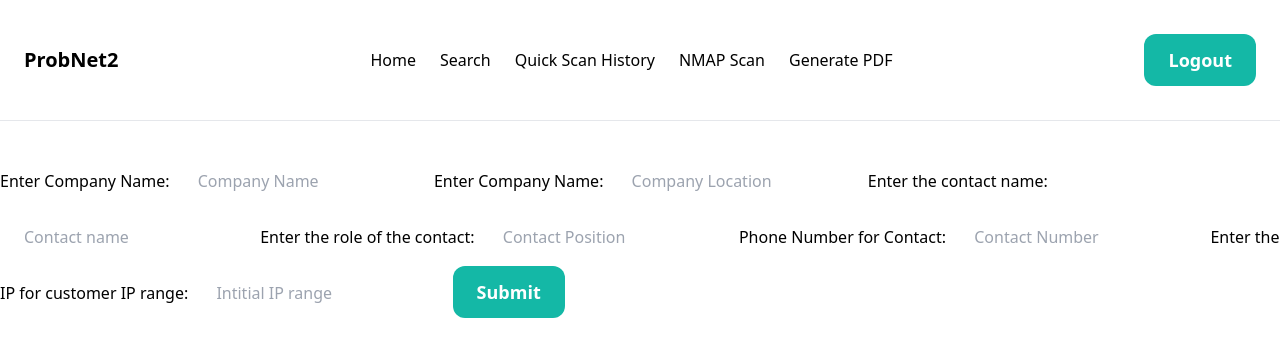
After one commit to JacksonLDJ/ProbNet2, a Django app: page /customer_data/ in a window 1280 px wide. The commit adds this page. Shown: the top 357 px of the page. Run offline with Django 5.2, Linux system fonts and the light colour scheme; some libraries are stand-ins or nearby versions.

```diff
--- a/ProbNet2/ProbNet2/scanner.py
+++ b/ProbNet2/ProbNet2/scanner.py
@@ -84,7 +84,7 @@ class NMAP_Scanner():
                 port.save()
 
 
-    def netsweeper(self, target):
+    def netsweeper(self, target, customer_id):
         scan = nmap3.NmapHostDiscovery()
 
         net_scan = scan.nmap_no_portscan(target)
@@ -106,11 +106,13 @@ class NMAP_Scanner():
 
                  ip_address = ip_address
 
+                 customer_id_checked = customer_id if customer_id and customer_id != 1 else None
                  if state.lower() == 'up':
                      Netsweeper_Result.objects.create(
                          ip_address = ip_address,
                          mac_address = mac_address,
                          hostname = hostname,
                          vendor = vendor,
-                         state = state
+                         state = state,
+                         customer_id = customer_id_checked
                      )
--- a/ProbNet2/ProbNet2/urls.py
+++ b/ProbNet2/ProbNet2/urls.py
@@ -1,6 +1,6 @@
 from django.contrib import admin
 from django.urls import path
-from core.views import app_home, contact, logout, perform_nmap_scan, Full_Scan_History, Quick_Scan_History, NMAP_Scan, netsweeper, reporting_devices, reporting_ports, generate_pdf, reporting_netsweeper, netsweeper_generate_pdf
+from core.views import app_home, contact, logout, perform_nmap_scan, Full_Scan_History, Quick_Scan_History, NMAP_Scan, netsweeper, reporting_devices, reporting_ports, generate_pdf, reporting_netsweeper, netsweeper_generate_pdf, customer_data, submit_customer_data
 from django.contrib.auth.views import LoginView, LogoutView
 from core.forms import LoginForm
 #Resources used: https://docs.djangoproject.com/en/5.0/topics/http/urls/
@@ -22,5 +22,7 @@ urlpatterns = [
     path ('reporting/ports/<int:device_id>/', reporting_ports, name='reporting_ports' ),
     path ('reporting/netsweeper_results/', reporting_netsweeper, name="reporting_netsweeper" ),
     path ('generate_pdf/', generate_pdf, name="generate_pdf" ),
-    path ('netsweeper_generate_pdf/', netsweeper_generate_pdf, name="netsweeper_generate_pdf" )
+    path ('netsweeper_generate_pdf/', netsweeper_generate_pdf, name="netsweeper_generate_pdf" ),
+    path ('customer_data/', customer_data, name="customer_data" ),
+    path ('customer_data_save/', submit_customer_data, name="submit_customer_data"  )
 ]
--- a/ProbNet2/core/forms.py
+++ b/ProbNet2/core/forms.py
@@ -40,12 +40,60 @@ class NmapForm(forms.Form):
         validators=[ip_validator])
 
 
-class NetsweeperForm(forms.Form):
+class NetsweeperForm(forms.Form):#https://stackoverflow.com/questions/29247654/python-how-to-use-constructor-with-django-form-class
+
+    customer_drop_down = forms.ChoiceField()
+
     ip_range = forms.CharField(
         widget=forms.TextInput(attrs={
             'placeholder': 'IP Address',
             'class': 'w-full py-4 px-6 rounded-xl'
         }),
         label='Enter Your IP Range',
-        max_length=255,
-        validators=[ip_validator_range])
+        max_length=255)
+
+
+
+class CustomerForm(forms.Form):
+
+    company_name = forms.CharField(widget=forms.TextInput(attrs={
+            'placeholder': 'Company Name',
+            'class': 'w-64 py-4 px-6 rounded-xl'
+        }),
+        label='Enter Company Name:',
+        max_length=255,)
+
+    location = forms.CharField(widget=forms.TextInput(attrs={
+            'placeholder': 'Company Location',
+            'class': 'w-64 py-4 px-6 rounded-xl'
+        }),
+        label='Enter Company Name:',
+        max_length=255,)
+
+    contact_name = forms.CharField(widget=forms.TextInput(attrs={
+            'placeholder': 'Contact name',
+            'class': 'w-64 py-4 px-6 rounded-xl'
+        }),
+        label='Enter the contact name:',
+        max_length=255,)
+
+    contact_position = forms.CharField(widget=forms.TextInput(attrs={
+            'placeholder': 'Contact Position',
+            'class': 'w-64 py-4 px-6 rounded-xl'
+        }),
+        label='Enter the role of the contact',
+        max_length=255,)
+
+    contact_number = forms.CharField(widget=forms.TextInput(attrs={
+            'placeholder': 'Contact Number',
+            'class': 'w-64 py-4 px-6 rounded-xl'
+        }),
+        label='Phone Number for Contact',
+        max_length=255,)
+
+    initial_ip_range = forms.CharField(widget=forms.TextInput(attrs={
+            'placeholder': 'Intitial IP range',
+            'class': 'w-64 py-4 px-6 rounded-xl'
+        }),
+        label='Enter the IP for customer IP range',
+        max_length=255)
--- a/ProbNet2/core/models.py
+++ b/ProbNet2/core/models.py
@@ -30,8 +30,7 @@ class Device_Data(models.Model):
     updated_on = models.DateTimeField(auto_now=True, help_text="Time and date this was updated")
     MAC_Address = models.CharField(max_length=256)
     Hardware_Details = models.CharField(max_length=256, null=True, blank=True)
-    customer_data = models.ForeignKey(Customer_Data, on_delete=models.CASCADE, related_name='customers')
-
+    customer_data = models.ForeignKey(Customer_Data, on_delete=models.CASCADE, related_name='customers', null = True, blank = True)
 
 
 class Port(models.Model):
@@ -47,4 +46,4 @@ class Netsweeper_Result(models.Model):
     hostname = models.CharField(max_length = 256)
     vendor = models.CharField(max_length = 256)
     state = models.CharField(max_length = 256)
-    customer_data = models.ForeignKey(Customer_Data, on_delete=models.CASCADE, related_name='customers')
+    customer_data = models.ForeignKey(Customer_Data, on_delete=models.CASCADE, related_name='netsweeper_customers', null = True, blank = True)
--- a/ProbNet2/core/templates/nmap_scanner/app_home.html
+++ b/ProbNet2/core/templates/nmap_scanner/app_home.html
@@ -32,6 +32,8 @@
                 class="px-6 py-3 text-lg font-semibold bg-gray-300 text-gray-800 rounded-xl hover:bg-gray-400">Individual Device Reporting</a>
             <a href="{% url 'reporting_netsweeper' %}"
                 class="px-6 py-3 text-lg font-semibold bg-gray-300 text-gray-800 rounded-xl hover:bg-gray-400">Netsweeper Reports</a>
+            <a href="{% url 'customer_data' %}"
+                class="px-6 py-3 text-lg font-semibold bg-gray-300 text-gray-800 rounded-xl hover:bg-gray-400">customer_data</a>
         </div>
         {% block content %} {% endblock %}
     </div>
--- /dev/null
+++ b/ProbNet2/core/templates/nmap_scanner/customer_data.html
@@ -0,0 +1,51 @@
+<!DOCTYPE html>
+<html lang="en">
+
+<head>
+    <meta charset="utf-8">
+    <meta name="viewport" content="width=device-width, initial-scale=1.0">
+    <script src="https://cdn.tailwindcss.com"></script>
+    <title>Netsweeper Results | ProbNet2</title>
+</head>
+
+<body class="font-sans antialiased bg-white">
+
+    <nav class="bg-white py-6 px-6 border-b border-gray-200 flex justify-between items-center">
+        <a href="{% url 'app_home' %}" class="text-xl font-semibold">ProbNet2</a>
+        {% include "../core/nav_bar.html" %}
+    </nav>
+
+
+    <div class="container mx-auto my-8">
+            <form method="post" action="{% url 'submit_customer_data' %}">
+            {% csrf_token %}
+            {{ form.company_name.label_tag }}
+            {{ form.company_name }}
+
+            {{ form.location.label_tag }}
+            {{ form.location }}
+
+            {{ form.contact_name.label_tag }}
+            {{ form.contact_name }}
+
+            {{ form.contact_position.label_tag }}
+            {{ form.contact_position }}
+
+            {{ form.contact_number.label_tag }}
+            {{ form.contact_number }}
+
+            {{ form.initial_ip_range.label_tag }}
+            {{ form.initial_ip_range }}
+
+            <button type="submit"
+                    class="px-6 py-3 text-lg font-semibold bg-teal-500 text-white rounded-xl hover:bg-teal-700">Submit</button>
+            </form>
+    </div>
+
+
+
+
+
+</body>
+
+</html>
--- a/ProbNet2/core/templates/nmap_scanner/netsweeper_scan.html
+++ b/ProbNet2/core/templates/nmap_scanner/netsweeper_scan.html
@@ -17,6 +17,7 @@
         <!-- Form to input the IP address for scan -->
         <form id="netsweeper" method="post" action="{% url 'netsweeper' %}">
             {% csrf_token %}
+            {{ form.customer_drop_down }}
             <label for="ipRange" class="mr-2">Enter Your IP Address:</label>
             <!--<input type="text" id="ipRange" name="ip_range" class="mr-2" placeholder="e.g., 192.168.1.1">-->
             {{ form.ip_range}}
--- a/ProbNet2/core/views.py
+++ b/ProbNet2/core/views.py
@@ -4,7 +4,7 @@ from django.contrib import messages
 from django.contrib.auth import authenticate, login
 from django.contrib.auth.decorators import login_required
 from django.http import HttpResponseRedirect, FileResponse
-from .forms import NmapForm, NetsweeperForm
+from .forms import NmapForm, NetsweeperForm, CustomerForm
 from ProbNet2.scanner import NMAP_Scanner
 from core.data import get_device_data, get_ports_by_device, get_netsweeper_results
 import io
@@ -12,6 +12,7 @@ from reportlab.pdfgen import canvas
 from reportlab.lib.pagesizes import letter, A4
 from reportlab.lib.units import inch
 from django.core.paginator import Paginator, EmptyPage, PageNotAnInteger
+from core.models import Customer_Data
 
 from core.models import Device_Data, OS_Info, Netsweeper_Result
 
@@ -45,8 +46,16 @@ def Full_Scan_History(request):
 
 @login_required
 def Quick_Scan_History(request):
+     customers = Customer_Data.objects.all().values('company_name', 'id') #Only pull out the data we need, more secure.
+     choices = [(-1, 'None')]
+     for item in customers:
+          something = (item['id'], item['company_name'])
+          choices.append(something)
+
+     form = NetsweeperForm()
+     form.fields['customer_drop_down'].choices = choices
      return render(request, 'nmap_scanner/netsweeper_scan.html',{
-         'form':NetsweeperForm,
+         'form':form
      })
 
 @login_required
@@ -89,6 +98,11 @@ def perform_nmap_scan(request):
 
     return render(request, 'nmap_scanner/NMAP_Scan.html', {'form': form})
 
+def customer_data(request):
+     form = CustomerForm()
+
+     return render(request, 'nmap_scanner/customer_data.html', {'form': form})
+
 @login_required
 #Login to perform Netsweeper function, uses the NMAP_Scanner class in ProbNet2 > scanner.py and then the function netsweeper.
 def netsweeper(request):
@@ -96,14 +110,50 @@ def netsweeper(request):
         form = NetsweeperForm(request.POST)
         if form.is_valid():
             # Get the IP range from the form
-            ip_range = form.cleaned_data['ip_range']
+            customer_id = form.cleaned_data['customer_drop_down']
+            if customer and customer != -1:
+                customer = Customer_Data.objects.get(id = customer_id) #Select statement
+                ip_range = customer.initial_ip_range
+            else:
+                 ip_range = form.cleaned_data['ip_range']
+
 
             nmap_scanner = NMAP_Scanner()
-            nmap_scanner.netsweeper(ip_range)
+            nmap_scanner.netsweeper(ip_range, customer_id)
 
             return HttpResponseRedirect('/reporting/devices/')
 
     return render(request, 'nmap_scanner/reporting/netsweeper_results.html', {'form': form})
+
+@login_required
+def submit_customer_data(request):
+    if request.method == 'POST':
+        form = CustomerForm(request.POST)
+        if form.is_valid():
+
+            company_name = form.cleaned_data['company_name']
+            location = form.cleaned_data['location']
+            contact_name = form.cleaned_data['contact_name']
+            contact_position = form.cleaned_data['contact_position']
+            contact_number = form.cleaned_data['contact_number']
+            initial_ip_range = form.cleaned_data['initial_ip_range']
+
+            customer = Customer_Data.objects.create(
+                company_name = company_name,
+                location = location,
+                contact_name = contact_name,
+                contact_position = contact_position,
+                contact_number = contact_number,
+                initial_ip_range = initial_ip_range
+            )
+
+            customer.save()
+
+            return HttpResponseRedirect('/reporting/devices/')
+
+    return render(request, 'nmap_scanner/customer_data.html', {'form': form})
+
+
 
 
 @login_required
```
Also changed, not shown: ProbNet2/core/migrations/0001_initial.py, ProbNet2/core/migrations/0002_rename_reason_port_reason.py (deleted), ProbNet2/core/migrations/0003_netsweeper_result.py (deleted).
